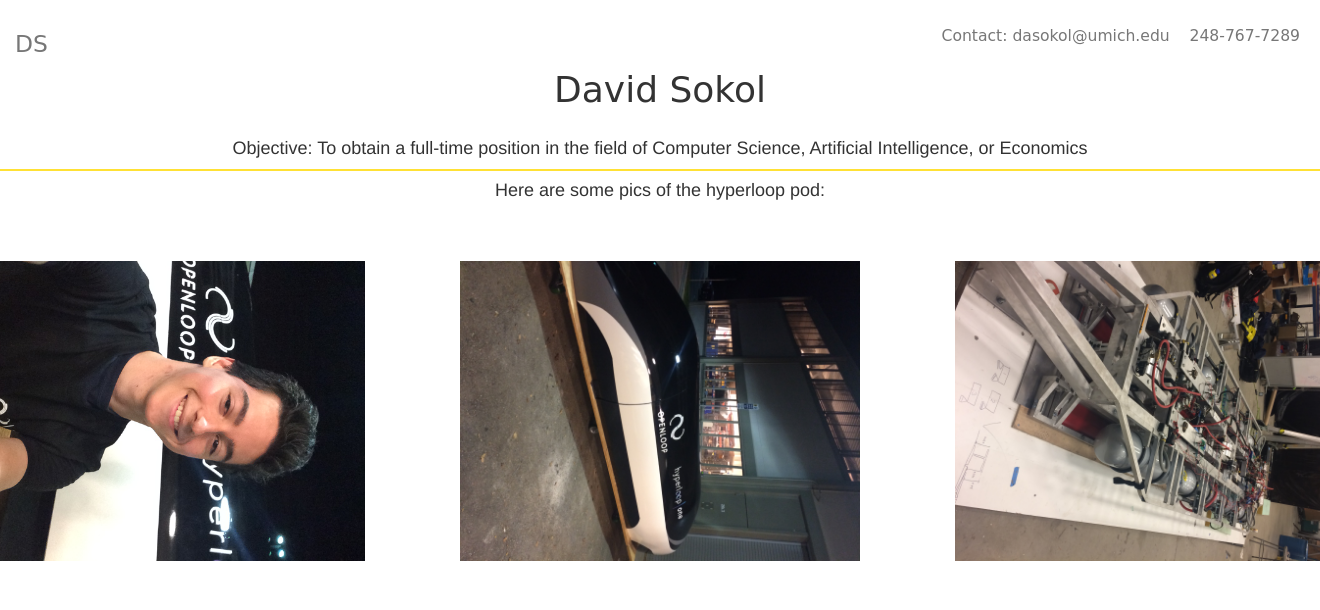
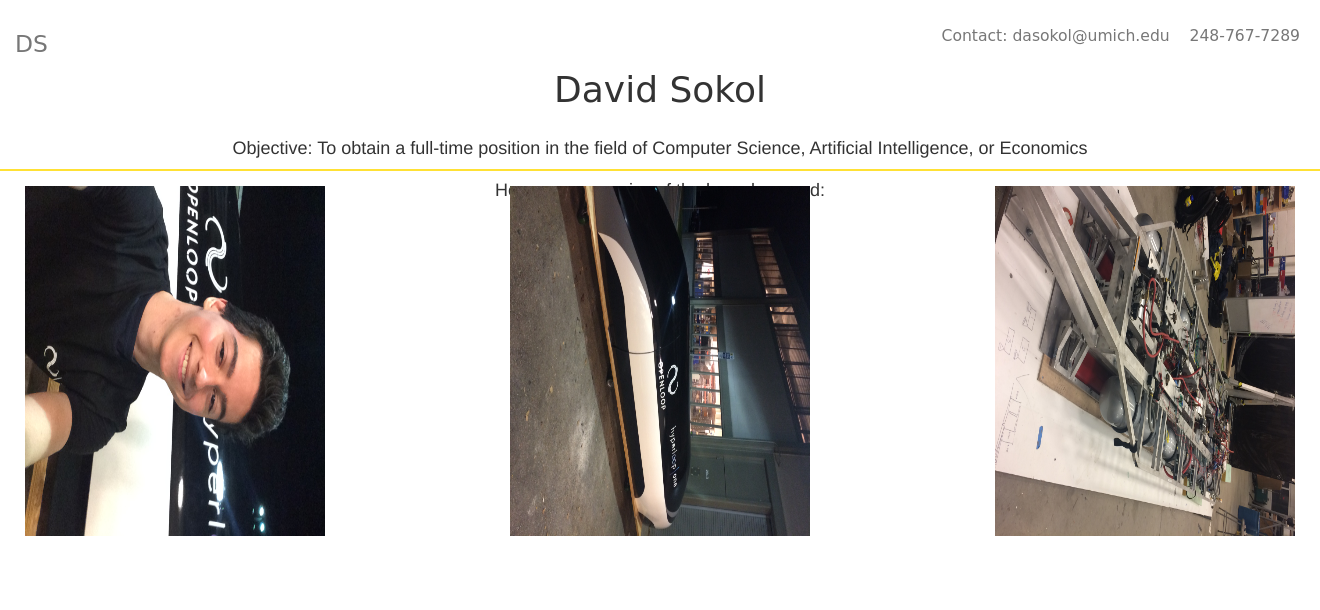
Before and after one commit to dasokol/dasokol, a Flask app: page /openloop in a window 1320 px wide; the page is wider, and only the part inside the window is pictured. Shown: the top 610 px of that part. Run offline with Flask 2, Linux system fonts and the light colour scheme; some libraries are stand-ins or nearby versions.

Commit message:
fix images

```diff
--- a/templates/openloop.html
+++ b/templates/openloop.html
@@ -4,19 +4,9 @@
 
 <div style="text-align:center">
 	<h4>Here are some pics of the hyperloop pod:</h4>
-	<div class="container-fluid">
-	<div class="row">
-		<div class="col-sm-4 col-box">
-			<img class="rotateimg90" src="/static/david_openloop.jpg" height="400" width="300" align="left">
-		</div>
-		<div class="col-sm-4 col-box">
-			<img class="rotateimg90" src="/static/pod.jpg" height="400" width="300" align="center">
-		</div>
-		<div class="col-sm-4 col-box">
-			<img class="rotateimg90" src="/static/frame_openloop.jpg" height="400" width="300" align="right">
-		</div>
-	</div>
-	</div>
+		<img class="rotateimg90" src="/static/david_openloop.jpg" height="300" width="350" align="left">
+		<img class="rotateimg90" src="/static/pod.jpg" height="300" width="350" align="center">
+		<img class="rotateimg90" src="/static/frame_openloop.jpg" height="300" width="350" align="right">
 </div>
 
 {% endblock %}
```
